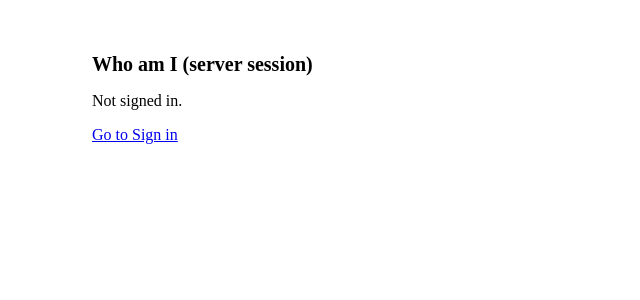
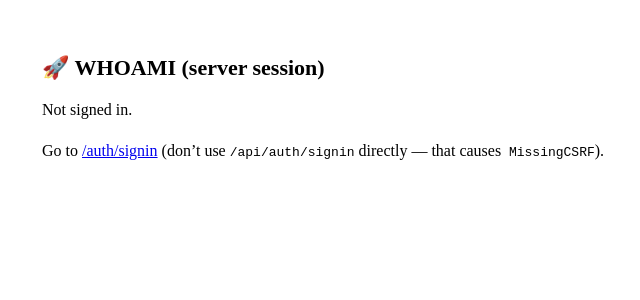
Before and after one commit to jwes9121/jride-clean, a Next.js app: page /whoami in a window 1280 px wide. Shown: the top 300 px of the page, without its empty margins (148-788 px from the left). Built offline with nearby package versions, Linux system fonts and the light colour scheme; no server answers.

Commit message:
Update page.tsx

```diff
--- a/app/whoami/page.tsx
+++ b/app/whoami/page.tsx
@@ -10,38 +10,88 @@ export default async function WhoAmI() {
   const u = session?.user;
 
   return (
-    <main style={{ maxWidth: 800, margin: "24px auto", padding: 16 }}>
-      <h1 style={{ fontSize: 20, fontWeight: 600, marginBottom: 12 }}>
-        Who am I (server session)
+    <main style={{ maxWidth: 900, margin: "24px auto", padding: 16 }}>
+      <h1 style={{ fontSize: 22, fontWeight: 700, marginBottom: 12 }}>
+        🚀 WHOAMI (server session)
       </h1>
 
       {!u ? (
-        <div>
+        <div style={{ lineHeight: 1.6 }}>
           <p>Not signed in.</p>
-          <p><Link href="/auth/signin">Go to Sign in</Link></p>
+          <p>
+            Go to{" "}
+            <Link href="/auth/signin" style={{ textDecoration: "underline" }}>
+              /auth/signin
+            </Link>{" "}
+            (don’t use <code>/api/auth/signin</code> directly — that causes
+            <code> MissingCSRF</code>).
+          </p>
         </div>
       ) : (
-        <div style={{ display: "flex", alignItems: "center", gap: 12 }}>
-          {/* plain <img> avoids next/image config */}
+        <>
+          <section
+            style={{
+              display: "flex",
+              alignItems: "center",
+              gap: 12,
+              marginBottom: 16,
+            }}
+          >
+            {/* use plain <img> so no next/image config needed */}
             {u.image ? (
               <img
                 src={u.image}
                 alt={u.name ?? "User"}
                 width={56}
                 height={56}
-              style={{ width: 56, height: 56, borderRadius: "50%", border: "1px solid #ddd" }}
+                style={{
+                  width: 56,
+                  height: 56,
+                  borderRadius: "50%",
+                  border: "1px solid #ddd",
+                }}
               />
             ) : (
-            <div style={{ width: 56, height: 56, borderRadius: "50%", background: "#ddd" }} />
+              <div
+                style={{
+                  width: 56,
+                  height: 56,
+                  borderRadius: "50%",
+                  background: "#ddd",
+                }}
+              />
             )}
             <div>
               <div style={{ fontWeight: 600 }}>{u.name ?? "Unnamed"}</div>
               <div style={{ color: "#555" }}>{u.email}</div>
-            <div style={{ marginTop: 8 }}>
-              <Link href="/dashboard">Back to Dashboard</Link>
             </div>
+          </section>
+
+          <section
+            style={{
+              background: "#f9fafb",
+              border: "1px solid #eee",
+              borderRadius: 12,
+              padding: 12,
+              fontFamily: "ui-monospace, SFMono-Regular, Menlo, monospace",
+              fontSize: 13,
+              overflowX: "auto",
+            }}
+          >
+            <div style={{ marginBottom: 8, fontWeight: 600 }}>
+              Raw session JSON
             </div>
+            <pre style={{ margin: 0 }}>
+{JSON.stringify(session, null, 2)}
+            </pre>
+          </section>
+
+          <div style={{ marginTop: 16 }}>
+            <Link href="/dashboard" style={{ textDecoration: "underline" }}>
+              Back to Dashboard
+            </Link>
           </div>
+        </>
       )}
     </main>
   );
```
Lines whose indentation alone changed are shown as unchanged.
